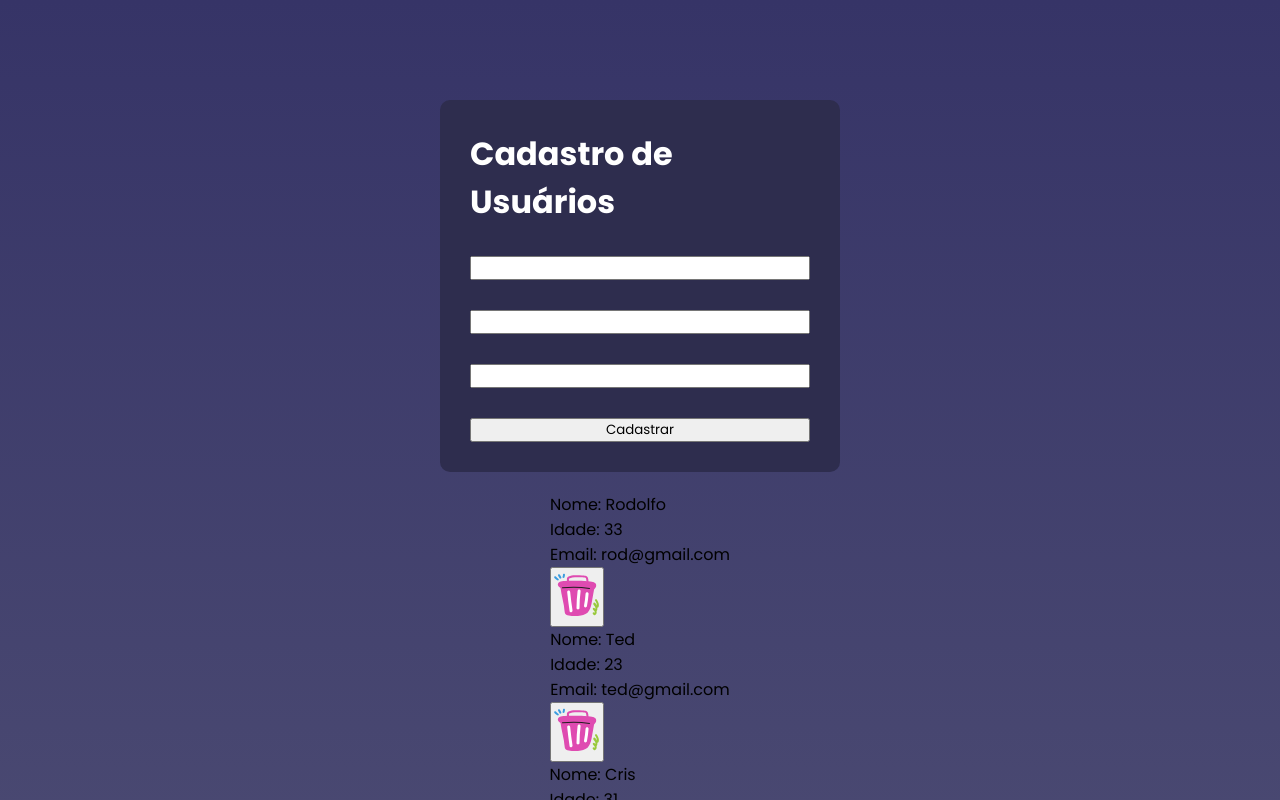
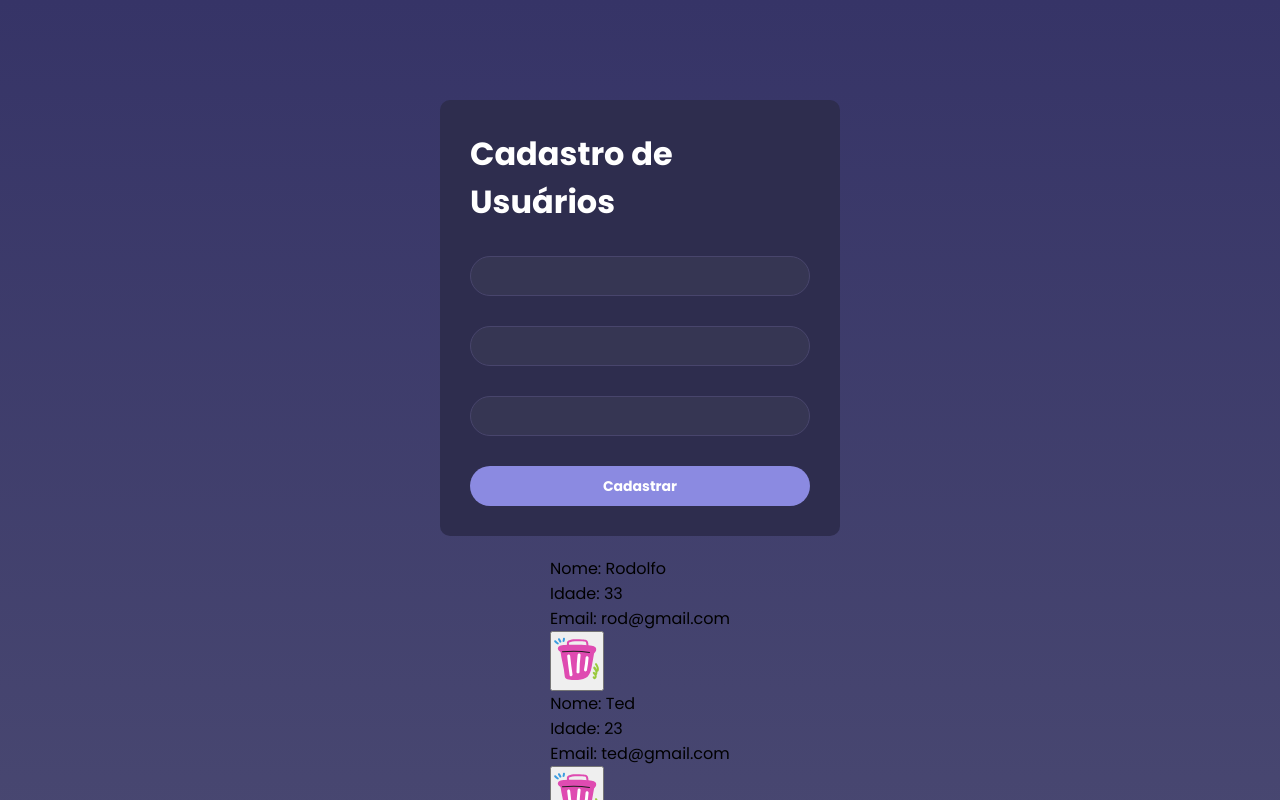
Before and after one commit to damaresgaia/cadastro-de-usuarios, a React (Vite) app in the folder pp-cadastro-usuarios/: page / in a window 1280 px wide. Shown: the top 800 px of the page. Built offline with nearby package versions, Linux system fonts and the light colour scheme.

Commit message:
style: Adiciona estilos CSS para o componente Home

```diff
--- a/pp-cadastro-usuarios/src/pages/Home/style.css
+++ b/pp-cadastro-usuarios/src/pages/Home/style.css
@@ -20,4 +20,30 @@ form {
     max-width: 50%;
     width: 400px;
     margin-bottom: 20px;
+
+    & button {
+        border-radius: 30px;
+        background-color: #8b8ae1;
+        height: 40px;
+        border: none;
+        font-weight: bold;
+        cursor: pointer;
+        color: #fff;
+        font-size: 14px;
+    }
+
+    & button:hover {
+        opacity: 0.8;
+    }
+
+    & input {
+        border: 1px solid #48456C;
+        border-radius: 30px;
+        height: 40px;
+        background-color: #363653;
+        color: #fff;
+        font-size: 16px;
+        padding-left: 10px;
+        outline: none;
+    }
 }
```
